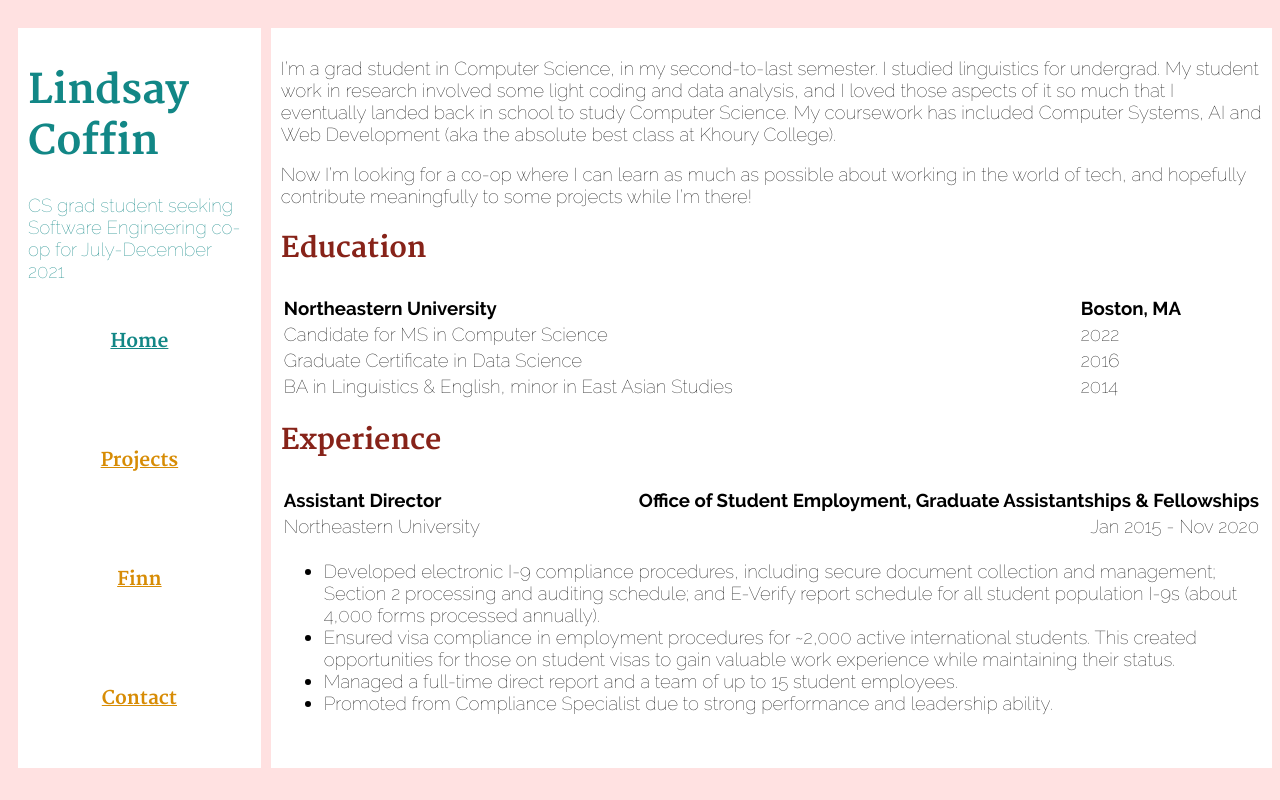
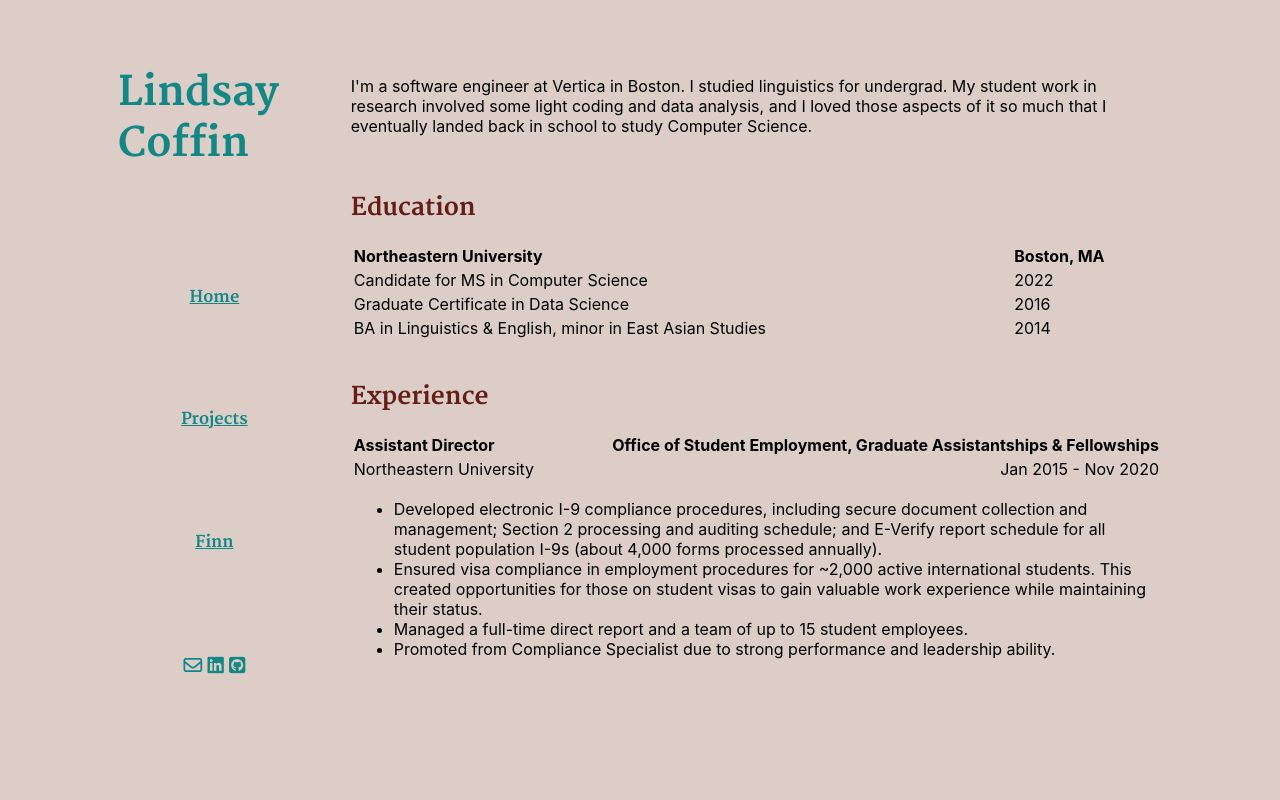
Before and after one commit to coffinated/coffinated.github.io, a plain HTML site: page index.html in a window 1280 px wide. Drawn offline with Linux system fonts and the light colour scheme.

Commit message:
first update

```diff
--- a/index.html
+++ b/index.html
@@ -4,6 +4,7 @@
         <meta charset="utf-8">
         <title>Project 1: personal web site</title>
         <link rel="stylesheet" href="./style.css">
+        <script src="https://kit.fontawesome.com/4b2b0148da.js" crossorigin="anonymous"></script>
     </head>
     <body>
         <div class="container">
@@ -12,22 +13,23 @@
                     <div>
                         <h1>Lindsay Coffin</h1>
                     </div>
-                    <div class="tagline">
-                        CS grad student seeking Software Engineering co-op for July-December 2021
-                    </div>
                 </div>
                 <div class="navbar">
                     <span class="navcurrent"><a href="../">Home</a></span>
                     <span class="navlinks"><a href="../projects">Projects</a></span>
                     <span class="navlinks"><a href="../finn">Finn</a></span>
-                    <span class="navlinks"><a href="../contact">Contact</a></span>
+                    <span class="contacts">
+                        <span class="contact"><a href="mailto:mail@lindsaycoffin.com"><i class="far fa-envelope"></i></a></span>
+                        <span class="contact"><a href="https://www.linkedin.com/in/lindsay-coffin/"><i class="fab fa-linkedin"></i></a></span>
+                        <span class="contact"><a href="https://github.com/coffinated"><i class="fab fa-github-square"></i></a></span>
+                    </span>
                 </div>
             </div>
             <div class="content">
                 <div id="about-me">
-                    <p>I’m a grad student in Computer Science, in my second-to-last semester. I studied linguistics for undergrad. My student work in research involved some light coding and data analysis, and I loved those aspects of it so much that I eventually landed back in school to study Computer Science. My coursework has included Computer Systems, AI and Web Development (aka the absolute best class at Khoury College).</p>
-                    <p>Now I’m looking for a co-op where I can learn as much as possible about working in the world of tech, and hopefully contribute meaningfully to some projects while I’m there!</p>
+                    <p>I'm a software engineer at Vertica in Boston. I studied linguistics for undergrad. My student work in research involved some light coding and data analysis, and I loved those aspects of it so much that I eventually landed back in school to study Computer Science.</p>
                 </div>
+                <br>
                 <div id="education">
                     <h2>Education</h2>
                     <table>
@@ -49,6 +51,7 @@
                         </tr>
                     </table>
                 </div>
+                <br>
                 <div id="experience">
                     <h2>Experience</h2>
                     <table>
--- a/style.css
+++ b/style.css
@@ -9,30 +9,6 @@
     font-weight: bold;
 }
 
-@font-face {
-    font-family: "raleway";
-    src: url("./fonts/Raleway-Regular.ttf") format('truetype');
-    font-weight: normal;
-}
-
-@font-face {
-    font-family: "raleway";
-    src: url("./fonts/Raleway-Thin.ttf") format('truetype');
-    font-weight: lighter;
-}
-
-@font-face {
-    font-family: "raleway";
-    src: url("./fonts/Raleway-Bold.ttf") format('truetype');
-    font-weight: bold;
-}
-
-@font-face {
-    font-family: "raleway";
-    src: url("./fonts/Raleway-Italic.ttf") format('truetype');
-    font-style: italic;
-}
-
 @media (min-width: 700px) {
     .container {
         display: grid;
@@ -41,19 +17,22 @@
             "side main-content"
         ;
         height: 95vh;
+        margin-top: 30px;
+        margin-left: 100px;
+        margin-right: 100px;
     }
 
     html, body {
-        font-family: 'raleway', Arial, Helvetica, sans-serif;
-        font-size: 14pt;
+        font-family: -apple-system, BlinkMacSystemFont, 'Segoe UI', Roboto, Oxygen, Ubuntu, Cantarell, 'Open Sans', 'Helvetica Neue', sans-serif;
+        font-size: 12pt;
         font-weight: normal;
-        background-color: rgb(255, 225, 225);
+        background-color: rgb(220, 206, 199);
     }
 
     .sidebar {
         grid-area: side;
         display: grid;
-        grid-template-rows: auto 1fr;
+        grid-template-rows: 1fr 2fr;
         grid-template-areas:
             "header"
             "navbar"
@@ -64,8 +43,7 @@
         color: rgb(18, 135, 134);
         display: flex;
         flex-direction: column;
-        justify-content:flex-start;
-        align-items: center;
+        justify-content: flex-start;
         grid-area: header;
     }
 
@@ -78,14 +56,13 @@
     }
 
     .content, .sidebar {
-        margin-top: 20px;
-        margin-left: 10px;
         padding: 10px;
-        background-color: white;
     }
 
     .content {
         grid-area: main-content;
+        margin-top: 20px;
+        margin-left: 20px;
         overflow: auto;
     }
 
@@ -109,10 +86,10 @@
     }
 
     html, body {
-        font-family: 'raleway', Arial, Helvetica, sans-serif;
+        font-family: -apple-system, BlinkMacSystemFont, 'Segoe UI', Roboto, Oxygen, Ubuntu, Cantarell, 'Open Sans', 'Helvetica Neue', sans-serif;
         font-size: 12pt;
         font-weight: normal;
-        background-color: rgb(255, 225, 225);
+        background-color: rgb(220, 206, 199);
     }
 
     .sidebar {
@@ -164,14 +141,15 @@
 
 h2 {
     font-family: 'merriweather', 'Times New Roman', Times, serif;
-    color:rgb(135, 35, 25);
+    color:rgb(101, 30, 23);
 }
 
 a {
-    color:rgb(215, 140, 5);
+    color:rgb(18, 135, 134);
 }
 
 .navbar .navcurrent, .navbar .navlinks {
+    flex: 1 auto;
     font-family: 'merriweather', 'Times New Roman', Times, serif;
     font-weight: bold;
 }
@@ -182,7 +160,6 @@ a {
 
 table {
     width: 100%;
-    padding-top: 5px;
 }
 
 .job-right {
@@ -193,10 +170,6 @@ table {
     vertical-align: top;
     padding-top: 10px;
     padding-bottom: 10px;
-}
-
-#proj-table tr:nth-child(odd) {
-    background-color: rgb(235, 235, 235);
 }
 
 .proj-title {
@@ -218,13 +191,13 @@ img {
     height: auto;
 }
 
-#contacts {
-    display: flex;
+.contacts {
+    flex: 1 auto;
     align-items: center;
-    justify-content: space-evenly;
-    font-size: 72pt;
+    justify-content: space-around;
+    font-size: 14pt;
 }
 
-#contacts a:hover {
+.contact a:hover {
     color: rgb(135, 35, 25);
 }
```
Also changed, not shown: contact/index.html (deleted, +0 -38 lines), finn/index.html (+7 -5 lines), projects/index.html (+6 -4 lines).
